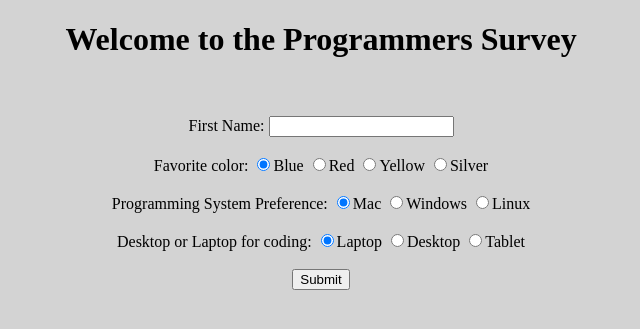
After one commit to Kelteris/cs313-php, a PHP site: page /survey.php in a window 1280 px wide. The commit adds this page. Shown: the top 329 px of the page, without its empty margins (319-959 px from the left). Run offline with PHP 8.4, Linux system fonts and the light colour scheme.

Commit message:
Added PHP Survey components

```diff
--- a/assignments.php
+++ b/assignments.php
@@ -5,5 +5,6 @@
 <body>
 <h1>Assignments and work coming soon</h1>
 <div><a href="index.php">Homepage</a></div>
+Assignments: <a href="survey.php">hw03 PHP Survey</a>
 </body>
 </html>
--- a/homepage.css
+++ b/homepage.css
@@ -7,12 +7,7 @@
 	box-shadow: 10px 10px 5px #888888; opacity: 0.8;
 	margin: auto;
 	width: 700px;
-<<<<<<< HEAD
 	height: 140px;
-
-=======
-	height: 170px;
->>>>>>> 330d60909a6c8ea4c4fbf0a37abddaa483eed487
 }
 
 .backgroundcolor {
@@ -30,12 +25,13 @@
 
 }
 
+.easyShade {
+	background-color: SkyBlue;
+}
 .pic {
-<<<<<<< HEAD
+
 
 }
-
-=======
 	background-image: url("https://scontent-lax3-1.xx.fbcdn.net/hphotos-xla1/v/t1.0-9/13083162_10206995820638666_3371281386991428936_n.jpg?oh=47abcdeb285053b542d410fc8cc4ce72&oe=579D640B");
 	background-repeat: no-repeat;
 	background-size: 100%;
@@ -51,7 +47,6 @@ a:hover {
 	background-color: white;
 }
 
->>>>>>> 330d60909a6c8ea4c4fbf0a37abddaa483eed487
 h1 {
 	text-align: center;
 }
--- /dev/null
+++ b/messages.txt
@@ -0,0 +1 @@
+Robert Silver Windows Desktop
--- /dev/null
+++ b/survey.php
@@ -0,0 +1,46 @@
+<?php
+$count;
+
+// if first session set a cookie otherwise redirect the user to
+// the results page
+if (!isset($_COOKIE["surveyTaken"])){
+	$count = 1;
+}
+else {
+	$count = $_COOKIE["surveyTaken"];
+	$count++;
+	header('Location: results.php');
+}
+setcookie("surveyTaken", $count, time() + 600);
+?>
+<!DOCTYPE html>
+<html>
+<head>
+	<link rel="stylesheet" type="text/css" href="homepage.css">
+</head>
+<body class="backgroundcolor">
+<h1>Welcome to the Programmers Survey</h1>
+<br><br>
+<form action="in.php" method="POST">
+First Name: <input type="text" name="name" value="">
+<br><br>
+Favorite color:
+<input type="radio" name="color" value="Blue" checked>Blue
+<input type="radio" name="color" value="Red">Red
+<input type="radio" name="color" value="Yellow">Yellow
+<input type="radio" name="color" value="Silver">Silver
+<br><br>
+Programming System Preference:
+<input type="radio" name="cpu" value="Mac" checked>Mac
+<input type="radio" name="cpu" value="Windows">Windows
+<input type="radio" name="cpu" value="Linux">Linux
+<br><br>
+Desktop or Laptop for coding:
+<input type="radio" name="platform" value="Laptop" checked>Laptop
+<input type="radio" name="platform" value="Desktop">Desktop
+<input type="radio" name="platform" value="Tablet">Tablet
+<br><br>
+<input type="submit">
+</form >
+</body>
+</html>
```
Also changed, not shown: in.php (added, +12 -0 lines), results.php (added, +27 -0 lines).
